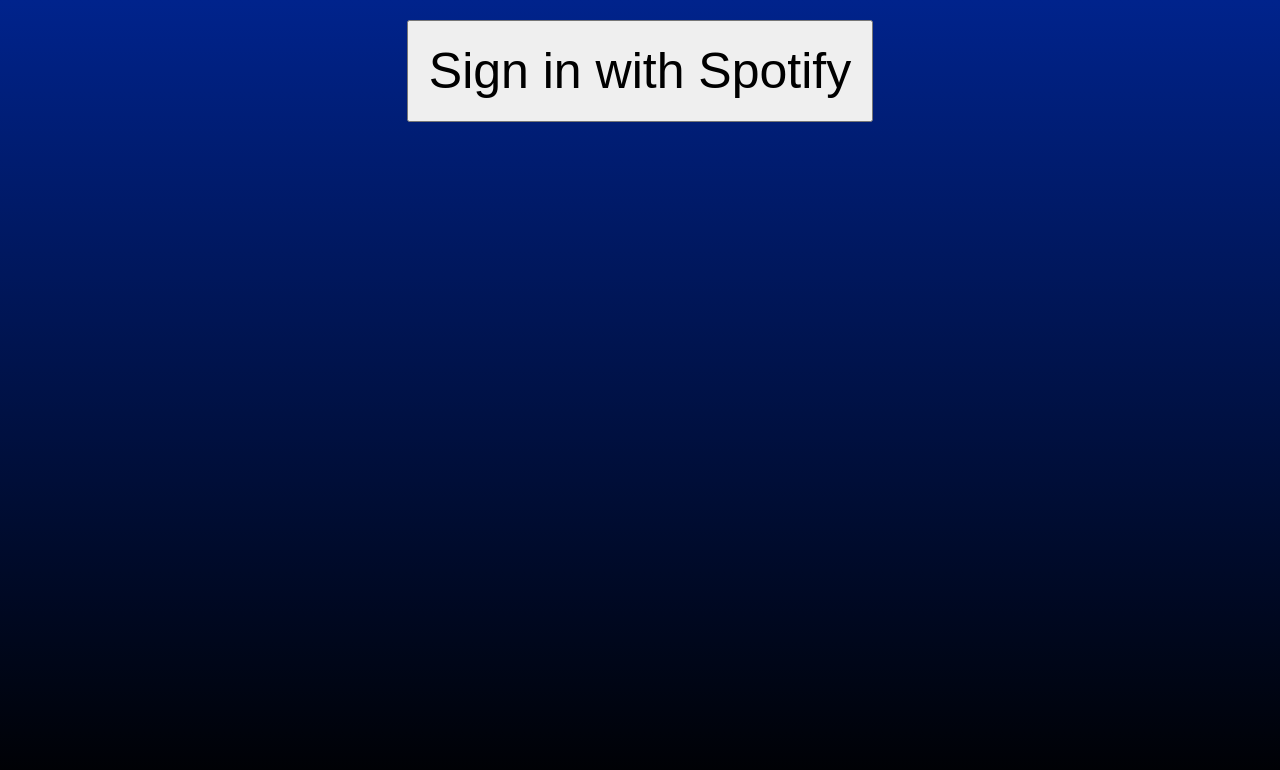
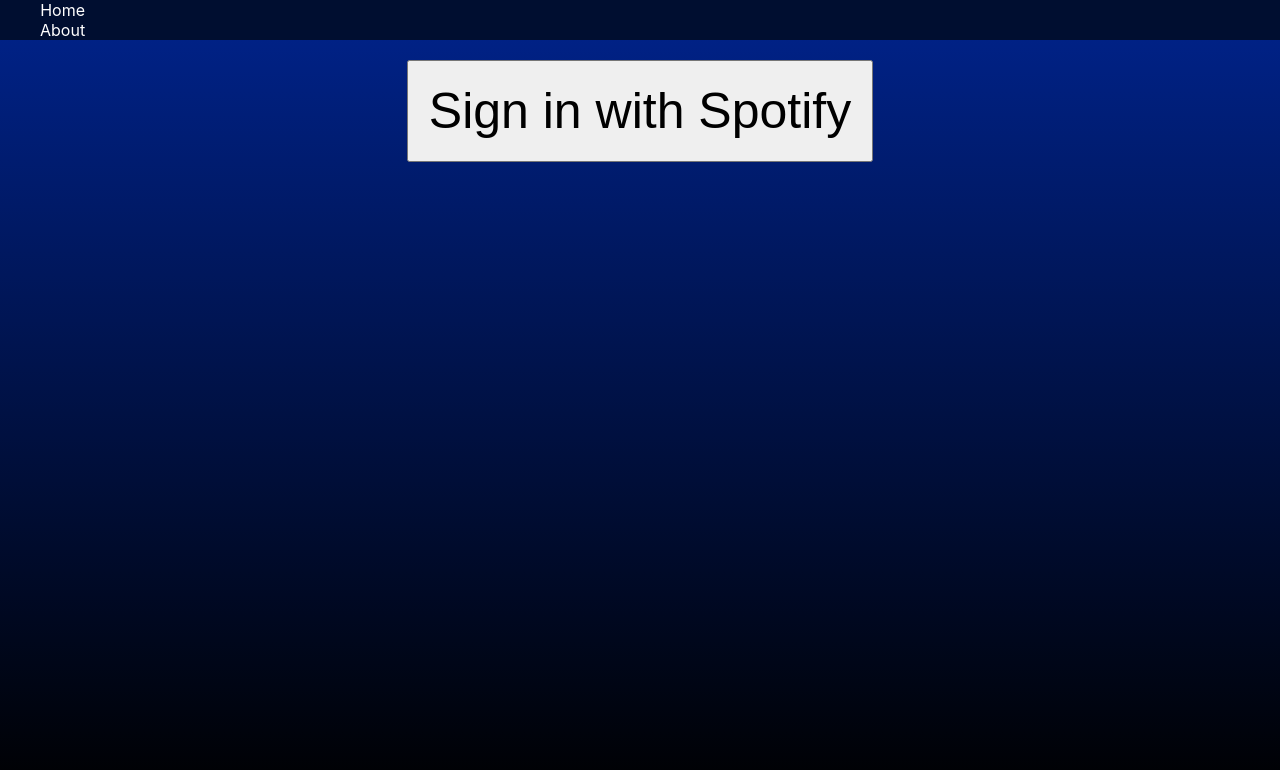
Before and after one commit to umar-mohammad/SpotifyPlaylistsDisplay, a React (Create React App) app: page / in a window 1280 px wide. Shown: the top 770 px of the page. Built offline with nearby package versions, Linux system fonts and the light colour scheme.

Commit message:
added nav component

```diff
--- a/package.json
+++ b/package.json
@@ -9,6 +9,7 @@
     "query-string": "^4.3.4",
     "react": "^17.0.1",
     "react-dom": "^17.0.1",
+    "react-router-dom": "^5.2.0",
     "react-scripts": "4.0.1",
     "web-vitals": "^0.2.4"
   },
--- a/src/App.css
+++ b/src/App.css
@@ -22,3 +22,19 @@
 li {
     list-style-type: none;
 }
+
+nav {
+    display: flex;
+    justify-content: left;
+    align-items: center;
+    max-height: 5vh;
+    background-color: #000e30;
+    color: white;
+}
+
+.nav-links {
+    width: 50%;
+    display: flex;
+    justify-content: space-around;
+    align-items: center;
+}
--- a/src/App.js
+++ b/src/App.js
@@ -1,10 +1,13 @@
 import React, { Component } from "react";
+import queryString from "query-string";
 import "./App.css";
 import Playlist from "./Components/Playlist";
 import PlaylistCounter from "./Components/PlaylistCounter";
 import HoursCounter from "./Components/HoursCounter";
-import Filter from "./Components/Filter"
-import queryString from "query-string";
+import Filter from "./Components/Filter";
+import Nav from "./Components/Nav";
+import { BrowserRouter as Router, Switch, Route, Link } from "react-router-dom";
+
 let defaultTextColor = "#fff";
 let defaultStyle = {
     color: defaultTextColor,
@@ -15,11 +18,8 @@
         super();
         this.state = { serverData: {}, filterString: "" };
     }
-    componentDidMount() {
-        let parsed = queryString.parse(window.location.search);
-        let accessToken = parsed.access_token;
-        if (!accessToken) return;
 
+    fetchUserData(accessToken) {
         fetch("https://api.spotify.com/v1/me", {
             headers: { Authorization: "Bearer " + accessToken },
         })
@@ -31,7 +31,9 @@
                     },
                 })
             );
+    }
 
+    fetchPlaylistData(accessToken) {
         fetch("https://api.spotify.com/v1/me/playlists", {
             headers: { Authorization: "Bearer " + accessToken },
         })
@@ -40,14 +42,15 @@
                 let playlists = playlistData.items;
                 let trackDataPromises = playlists.map((playlist) => {
                     //take each playlist and fetch its tracks
-                    let promises = fetch(playlist.tracks.href, {
+                    let trackPromise = fetch(playlist.tracks.href, {
                         headers: { Authorization: "Bearer " + accessToken },
                     });
                     //transform the array of response objects to array into json objects we can use
-                    let tracksPromise = promises.then((response) =>
+                    let tracksPromiseData = trackPromise.then((response) =>
                         response.json()
                     );
-                    return tracksPromise;
+                    // .then((result) => console.log(result));
+                    return tracksPromiseData;
                 });
                 //when all the promises have delivered
                 let playlistsPromise = Promise.all(trackDataPromises).then(
@@ -83,6 +86,16 @@
                 })
             );
     }
+
+    componentDidMount() {
+        let parsed = queryString.parse(window.location.search);
+        let accessToken = parsed.access_token;
+        if (!accessToken) return;
+
+        this.fetchUserData(accessToken);
+        this.fetchPlaylistData(accessToken);
+    }
+
     render() {
         let playlistsToRender =
             this.state.user && this.state.playlists
@@ -94,6 +107,7 @@
                 : [];
         return (
             <div className="App">
+                <Nav />
                 {this.state.user ? (
                     <div>
                         <h1>{this.state.user.name}'s playlists</h1>
@@ -139,5 +153,4 @@
     }
 }
 
-
 export default App;
--- /dev/null
+++ b/src/Components/Home.js
@@ -0,0 +1,3 @@
+function Home() {
+    return <h1>This is the home page</h1>;
+}
--- /dev/null
+++ b/src/Components/Nav.js
@@ -0,0 +1,14 @@
+import React, { Component } from "react";
+import "./../App.css";
+
+function Nav() {
+    return (
+        <nav>
+            <ul calssName="nav-links">
+                <li>Home</li>
+                <li>About</li>
+            </ul>
+        </nav>
+    );
+}
+export default Nav;
```
Also changed, not shown: src/index.js (+9 -10 lines), 2 other files (tests, documents, lock files or other folders).
